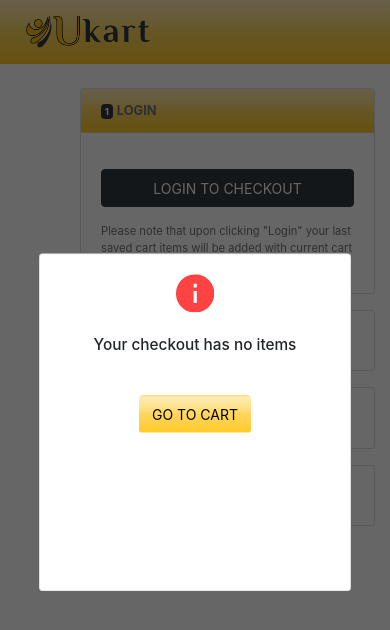
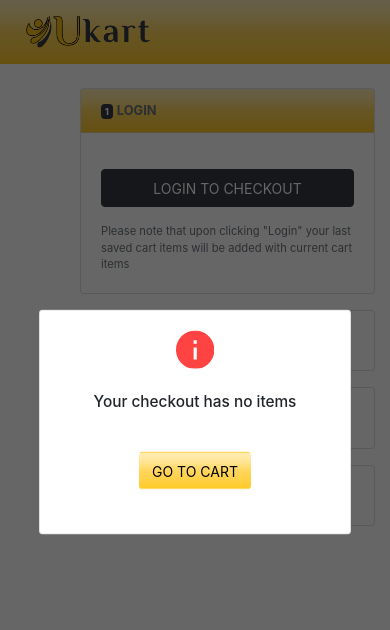
Before and after one commit to ErudayuOrg/UkartReactApp, a React (Create React App) app: page /checkout in a window 390 px wide. Shown: the top 630 px of the page. Built offline with nearby package versions, Linux system fonts and the light colour scheme.

Commit message:
orders page and tracker is responsive in this version

```diff
--- a/package.json
+++ b/package.json
@@ -1,6 +1,6 @@
 {
   "name": "my-app",
-  "version": "0.1.4",
+  "version": "0.1.5",
   "private": true,
   "dependencies": {
     "axios": "^0.21.1",
--- a/src/components/orders/orderOverview.jsx
+++ b/src/components/orders/orderOverview.jsx
@@ -9,22 +9,23 @@ class OrderOverview extends Component{
 
     render() {
         return (
-            <Tile className ="_pointer _hoverable mt-2" onClick={this.navigateToOrderDetail}>
+            <Tile className ="_pointer _hoverable mt-2" bodyClass="pt-1" onClick={this.navigateToOrderDetail}>
                 <div className ="row">
-                    <div className="col-md-2 col-4">
+                    <div className="col-md-2 col-3 mt-3">
                         <img className="img-thumbnail" src={this.props.thumnail} alt={this.props.productName} />
                     </div>
-                    <div className="col-md-4 col-5">
-                        <p className="_cut_text">{this.props.productName}</p>
+                    <div className="col-md-4 col-9 mt-3">
+                        <div className="_cut_text">{this.props.productName}</div>
                         <p className="small text-muted">Seller: {this.props.sellerId}</p>
                     </div>
-                    <div className="col-md-2 col-3">
+                    <div className="col-md-2 col-4 mt-3">
                         <p>₹{this.props.price}</p>
                     </div>
-                    <div className="col-md-4 col-12">
+                    <div className="col-md-4 col-8 mt-3">
                         <small>
-                            <span className="badge badge-success mr-2"> </span>
-                            <strong>{this.props.status} on {getFormattedDate(this.props.orderedDate, APP_CONST.DATE_FORMAT.MDtY)} </strong>
+                            <strong className="_success_batch">
+                                {this.props.status} on {getFormattedDate(this.props.orderedDate, APP_CONST.DATE_FORMAT.MDtY)}
+                            </strong>
                         </small>
                     </div>
                 </div>
--- a/src/components/orders/orderTracker.jsx
+++ b/src/components/orders/orderTracker.jsx
@@ -7,7 +7,9 @@ class OrderTracker extends Component {
         const tracks = mapOrderStatusDetails(this.props.statusTrack);
         const completion = (tracks.filter(track=>track.statusCd).length-1) * 33;
          //may i need a better approach
-        const style = { background : `linear-gradient(90deg, #26a541 0 ${completion}%, #ccc ${completion}% 100%)` };
+        const gradientDegree = (window.innerWidth > 768) ? '90deg' : '180deg';
+        const style = { background : `linear-gradient(${gradientDegree}, #26a541 0 ${completion}%, #ccc ${completion}% 100%)` };
+
         return (
             <div className="_tracker_line" style={style}>
                 {tracks.map(track => (
--- a/src/core-components/tile.jsx
+++ b/src/core-components/tile.jsx
@@ -2,12 +2,12 @@ import { React, Component } from "../library";
 
 export default class Tile extends Component {
     render() {
-        const { header, headerClass, title, children, className, footer, footerClass, onClick } = this.props;
+        const { header, headerClass, title, children, className, footer, footerClass, bodyClass, onClick } = this.props;
         return (
             <div className={className} onClick={onClick}>
                 <div className="card bottom-space">
                     {header && <div className={`card-header ${headerClass}`}>{header}</div>}
-                    <div className="card-body">
+                    <div className={`card-body ${bodyClass}`}>
                         {title && title}
                         {children}
                     </div>
--- a/src/css/theme.css
+++ b/src/css/theme.css
@@ -269,9 +269,19 @@ button._primary_bg:focus {
   padding: 25px;
 }
 
+._success_batch::before{
+  content: "";
+  background-color: #26a541;
+  border-radius: 50%;
+  height: 10px;
+  width: 10px;
+  margin-right: 1vw;
+  display: inline-block;
+}
+
 @media screen and (max-width: 768px) {
   body {
-    font-size: 0.8em;
+    font-size: 0.85em;
   }
 
   input[type="text"] {
@@ -296,11 +306,50 @@ button._primary_bg:focus {
 
   ._w_h_md{
     width: 80vw;
-    height: 40vh;
   }
 
   .card-title{
     font-size: 1.2em;
+  }
+
+  ._tracker_line{
+    top: 3vh;
+    margin: 0 0 5vh 2vw;
+    width: 3px;
+    height: 30vh;
+    flex-direction: column;
+  }
+
+  ._tracker_point_complete::before{
+    left: 1.6em;
+    top: -0.3em;
+    font-size: .8em;
+  }
+
+  ._tracker_point_complete::after{
+    left: 1.8em;
+    top: 1em;
+  }
+
+  ._tracker_point_incomplete::before{
+    left: 1.6em;
+    top: -0.3em;
+    font-size: .8em;
+  }
+
+  ._tracker_point_incomplete::after{
+    left: 1.8em;
+    top: 1em;
+  }
+}
+
+@media screen and (max-width: 425px) {
+  body {
+    font-size: 0.8em;
+  }
+
+  input[type="text"] {
+    font-size: 1.1em;
   }
 }
 
```
Also changed, not shown: 12 other files (tests, documents, lock files or other folders).
